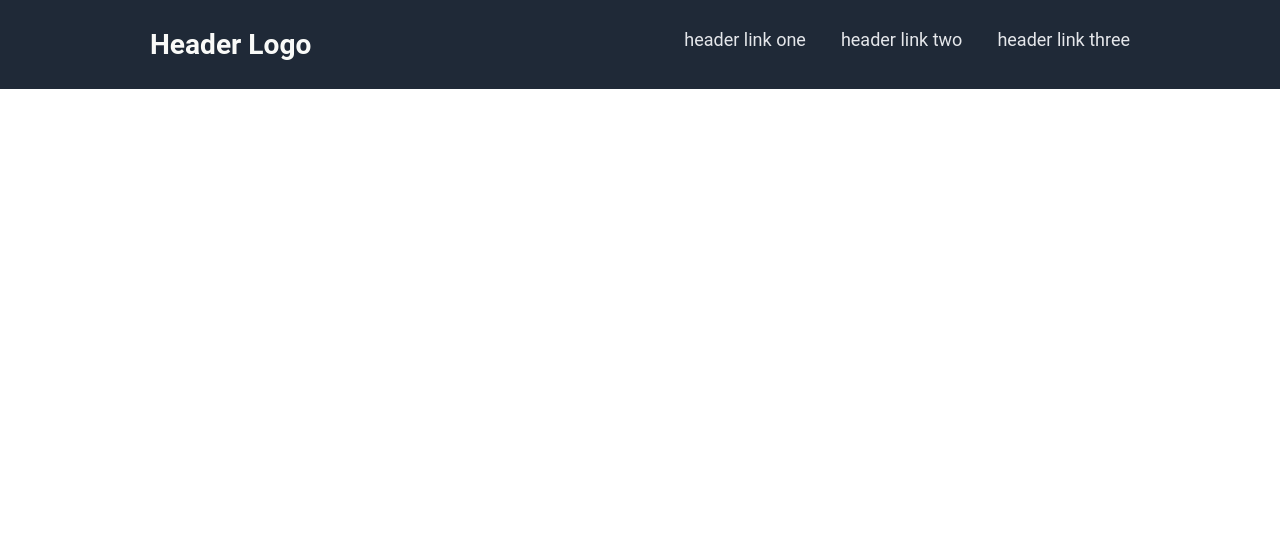
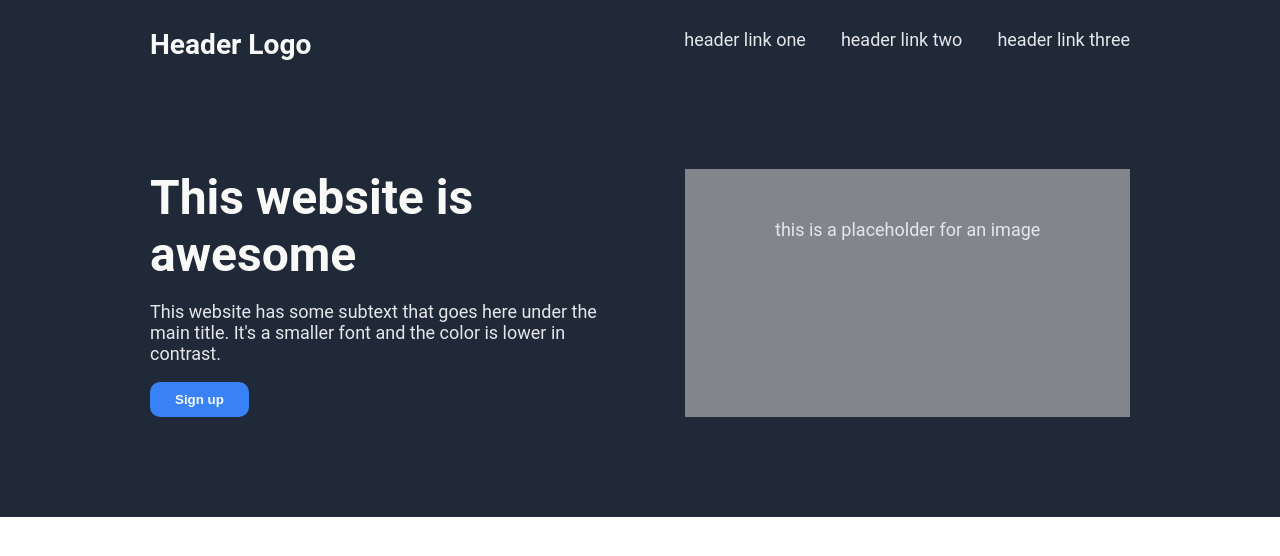
Before and after one commit to skcochrane/odin-landing-page, a plain HTML site: page index.html in a window 1280 px wide. Drawn offline with Linux system fonts and the light colour scheme.

Commit message:
Add hero section

```diff
--- a/index.html
+++ b/index.html
@@ -23,7 +23,17 @@
       </ul>
     </div>
     <!-- Hero -->
-    <div class="hero content"></div>
+    <div class="hero content">
+      <div class="hero-left">
+        <h1>This website is awesome</h1>
+        <p>
+          This website has some subtext that goes here under the main title.
+          It's a smaller font and the color is lower in contrast.
+        </p>
+        <button>Sign up</button>
+      </div>
+      <div class="placeholder-img">this is a placeholder for an image</div>
+    </div>
     <!-- Information -->
     <div class="information content"></div>
     <!-- Quotation -->
--- a/styles.css
+++ b/styles.css
@@ -4,14 +4,30 @@ body {
   padding: 0;
 }
 
-li {
-  list-style-type: none;
-}
-
 a {
   color: #e5e7eb;
   text-decoration: none;
   font-size: 18px;
+}
+
+button {
+  background-color: #3882f6;
+  border-radius: 10px;
+  color: #f9faf8;
+  font-weight: 700;
+  padding: 10px 25px;
+  border: 0;
+}
+
+h1 {
+  color: #f9faf8;
+  font-size: 48px;
+  font-weight: 900px;
+  margin: 0;
+}
+
+li {
+  list-style-type: none;
 }
 
 .content {
@@ -30,3 +46,26 @@ a {
   display: flex;
   gap: 35px;
 }
+
+.hero {
+  background-color: #1f2937;
+  padding-top: 80px;
+  padding-bottom: 100px;
+  display: flex;
+  gap: 20px;
+}
+
+.hero,
+p {
+  color: #e5e7eb;
+  font-size: 18px;
+}
+
+.placeholder-img {
+  background: #83858a;
+  color: #e5e7eb;
+  width: 900px;
+  padding: 50px 0;
+  margin-left: 50px;
+  text-align: center;
+}
```
